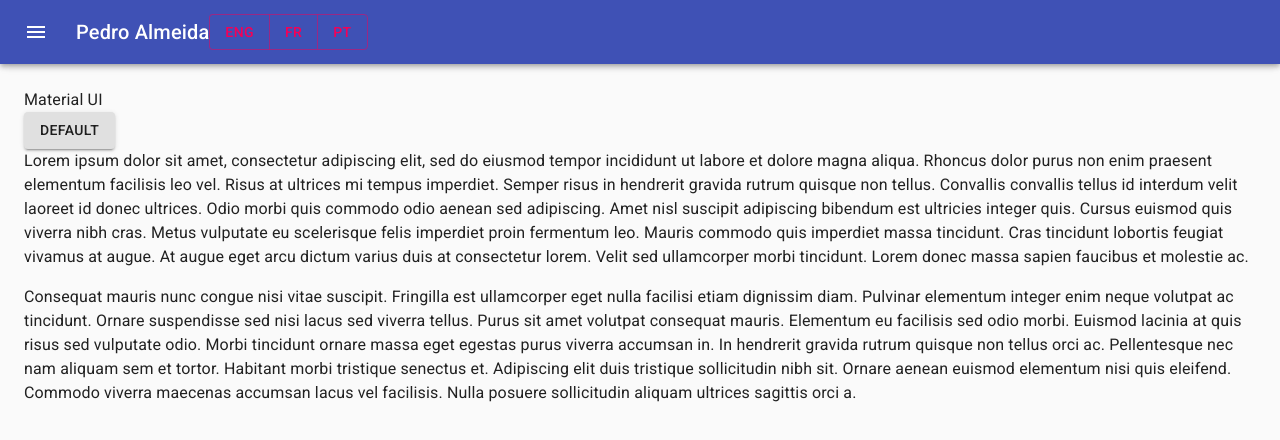
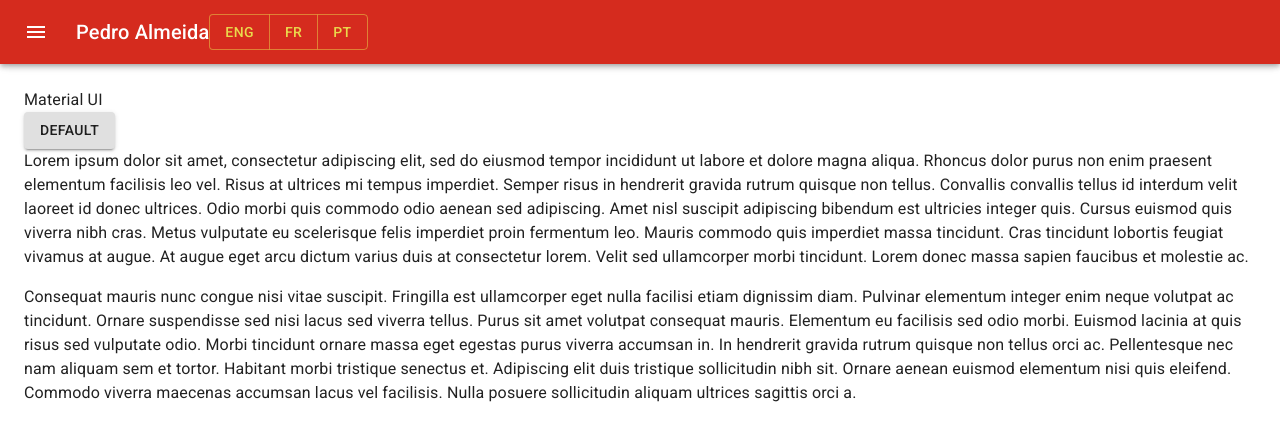
Before and after one commit to PedroMarianoAlmeida/my-website-2021, a Next.js app: page / in a window 1280 px wide. Shown: the top 440 px of the page. Built offline with nearby package versions, Linux system fonts and the light colour scheme.

Commit message:
ThemeProvider implemented

```diff
--- a/pages/_app.tsx
+++ b/pages/_app.tsx
@@ -2,26 +2,31 @@ import { useState } from "react";
 
 // import App from "next/app";
 import type { AppProps /*, AppContext */ } from "next/app";
+
+import theme from "./../src/lib/theme";
 
 import CssBaseline from "@material-ui/core/CssBaseline";
 
 import DrawerMenu from "../src/components/reusable/DrawerMenu/DrawerMenu";
 import DrawerContent from "../src/components/specific/Drawer/DrawerContent";
 import DrawerHeader from "./../src/components/specific/Drawer/DrawerHeader";
+import { ThemeProvider } from "@material-ui/core/styles";
 
 function MyApp({ Component, pageProps }: AppProps) {
   const [openDrawer, setOpenDrawer] = useState(false);
 
   return (
     <>
+      <ThemeProvider theme={theme}>
         <CssBaseline />
         <DrawerMenu
           main={<Component {...pageProps} />}
-        header={<DrawerHeader setOpen={setOpenDrawer} />}
+          header={<DrawerHeader />}
           menu={<DrawerContent />}
           open={openDrawer}
           setOpen={setOpenDrawer}
         />
+      </ThemeProvider>
     </>
   );
 }
--- a/src/components/specific/Drawer/DrawerHeader.tsx
+++ b/src/components/specific/Drawer/DrawerHeader.tsx
@@ -2,7 +2,7 @@ import Typography from "@material-ui/core/Typography";
 import Button from "@material-ui/core/Button";
 import ButtonGroup from "@material-ui/core/ButtonGroup";
 
-const DrawerHeader = ({ setOpen }) => {
+const DrawerHeader = () => {
   return (
     <>
       <Typography variant="h6" noWrap>
--- a/src/lib/theme.tsx
+++ b/src/lib/theme.tsx
@@ -1,17 +1,16 @@
 import { createMuiTheme } from "@material-ui/core/styles";
-import { red } from "@material-ui/core/colors";
 
 // Create a theme instance.
 const theme = createMuiTheme({
   palette: {
     primary: {
-      main: "#556cd6",
+      main: "#D52B1E",
     },
     secondary: {
-      main: "#19857b",
+      main: "#EAD94C",
     },
     error: {
-      main: red.A400,
+      main: "#39393A",
     },
     background: {
       default: "#fff",
```
Lines whose indentation alone changed are shown as unchanged.
